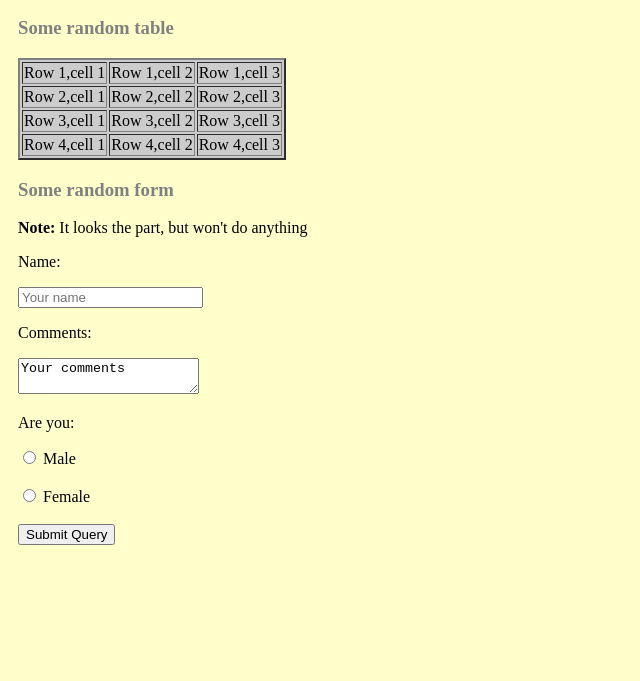
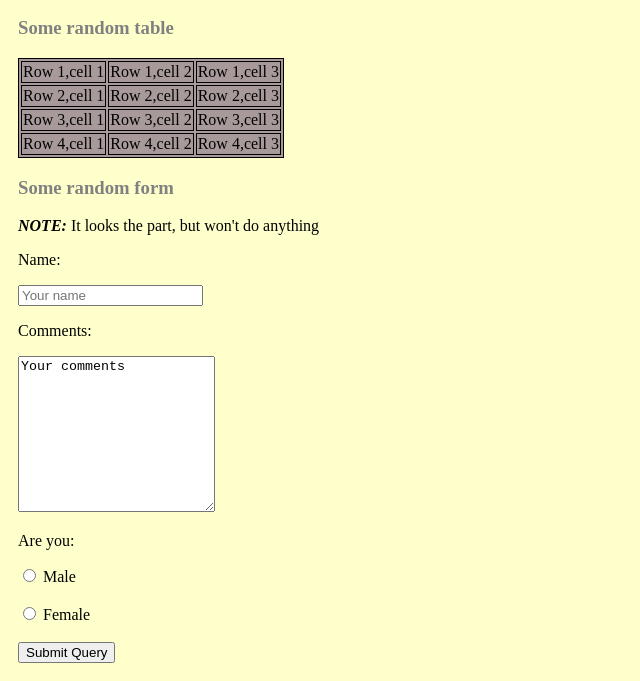
Before and after one commit to krishvachhani/CSS-Task, a plain HTML site: page index.html in a window 1280 px wide. Shown: the part 588-1269 px from the top of the page, without its empty margins (0-640 px from the left). Before the commit the page ends 1151 px from the top, so only its background shows below. Drawn offline with Linux system fonts and the light colour scheme.

Commit message:
minor changes

```diff
--- a/index.html
+++ b/index.html
@@ -4,7 +4,7 @@
     <meta charset="UTF-8" />
     <meta name="viewport" content="width=device-width, initial-scale=1.0" />
     <title>My first web page</title>
-    <link rel="stylesheet" href="style.css">
+    <link rel="stylesheet" href="style.css" />
   </head>
   <body>
     <h1>My first web page</h1>
@@ -33,9 +33,15 @@
       >this link will open zeuslearning.com in new tab</a
     >
     <h2>On click of the following image navigate to Google.com</h2>
-  <a href="https://www.google.com"><img src="google-logo.jpg" alt="Google Logo" width="150px" height="100px"/></a>
+    <a href="https://www.google.com"
+      ><img
+        src="google-logo.jpg"
+        alt="Google Logo"
+        width="150px"
+        height="100px"
+    /></a>
     <h3>Some random table</h3>
-    <table border="2">
+    <table>
       <tr>
         <td>Row 1,cell 1</td>
         <td>Row 1,cell 2</td>
@@ -58,21 +64,23 @@
       </tr>
     </table>
     <h3>Some random form</h3>
-    <p><strong>Note:</strong> It looks the part, but won't do anything</p>
-    <p>Name:</p>
-    <input type="text" placeholder="Your name" />
-    <p>Comments:</p>
-    <textarea>Your comments</textarea>
-    <p>Are you:</p>
+    <p>
+      <strong><i>NOTE:</i></strong> It looks the part, but won't do anything
+    </p>
     <form>
+      <p>Name:</p>
+      <input type="text" placeholder="Your name" />
+      <p>Comments:</p>
+      <textarea rows="10" cols="22">Your comments</textarea>
+      <p>Are you:</p>
       <label>
-        <input type="radio" value="Male" />
+        <input type="radio" name="gender" value="Male" />
         Male
       </label>
       <br />
       <br />
       <label>
-        <input type="radio" value="Female" />
+        <input type="radio" name="gender" value="Female" />
         Female
       </label>
     </form>
--- a/style.css
+++ b/style.css
@@ -22,8 +22,16 @@ h2{
     background-color: #009900;
     color: white;
 }
+textarea
+{
+    overflow-y:scroll;
+}
 a{
     text-decoration: none;
+}
+table,th,td,tr{
+  border: 1px solid black;
+  background-color: rgb(168, 154, 154);
 }
 img {
   border: 2px dashed #cccccc;
@@ -31,9 +39,6 @@ img {
 h3 {
   color: grey;
 }
-table {
-  background-color: #cccccc;
-}
 ul {
   color: #b21004;
 }
```
